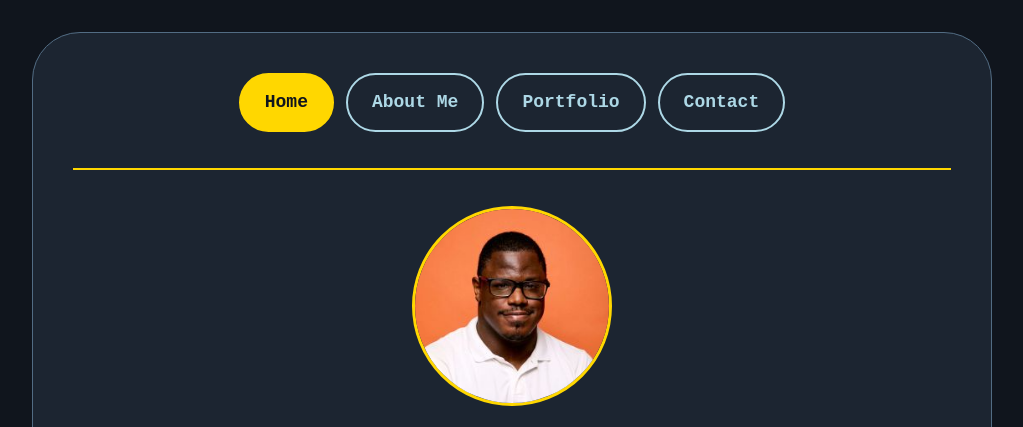
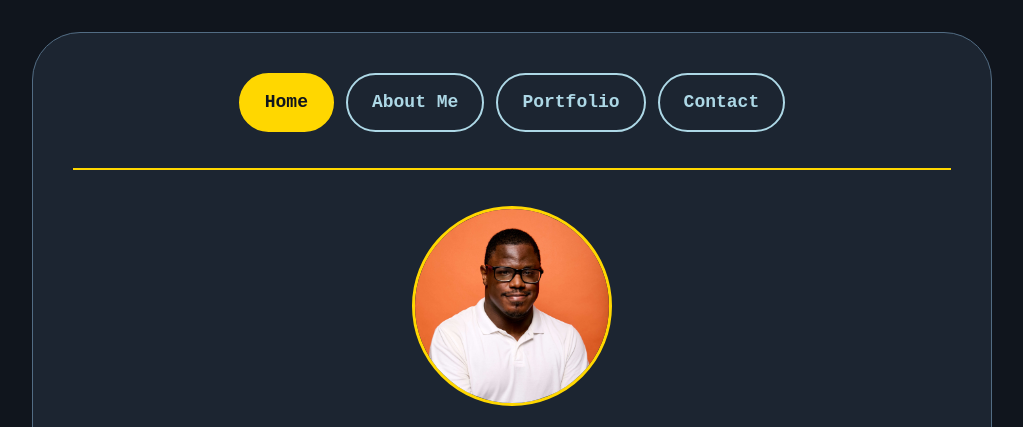
Before and after one commit to BBrumsey/portfolio-website, a plain HTML site: page index.html in a window 1280 px wide. Shown: the top 427 px of the page, without its empty margins (128-1151 px from the left). Drawn offline with Linux system fonts and the light colour scheme.

Commit message:
Update
Fixed image

```diff
--- a/index.html
+++ b/index.html
@@ -19,7 +19,7 @@
         </nav>
 
         <header>
-            <img class="profile-photo" src="images/byronjonesheadshot.png" alt="Portrait of Byron Jones">
+            <img class="profile-photo" src="images/byronjonesheadshot.JPG" alt="Portrait of Byron Jones">
             <h1>Byron Jones</h1>
             <p class="role">Game Designer &amp; Developer</p>
         </header>
--- a/style.css
+++ b/style.css
@@ -137,6 +137,7 @@ li{
     height: 200px;
     max-width: 100%;
     object-fit: cover;
+    object-position: center top;
     border: 3px solid gold;
     border-radius: 50%;
     margin: 0 auto 24px;
```
Also changed, not shown: images/byronjonesheadshot.png (deleted), images/byronjonesheadshot2.JPG (deleted).
